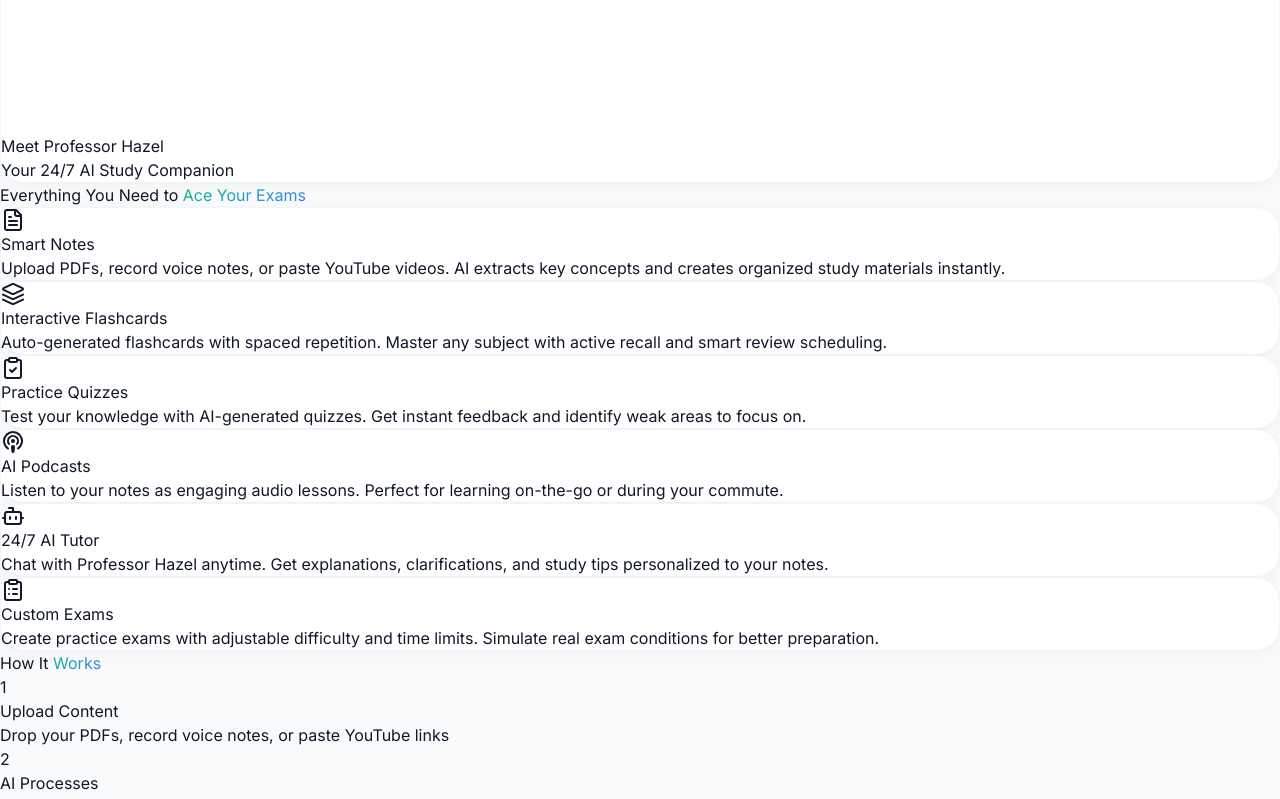
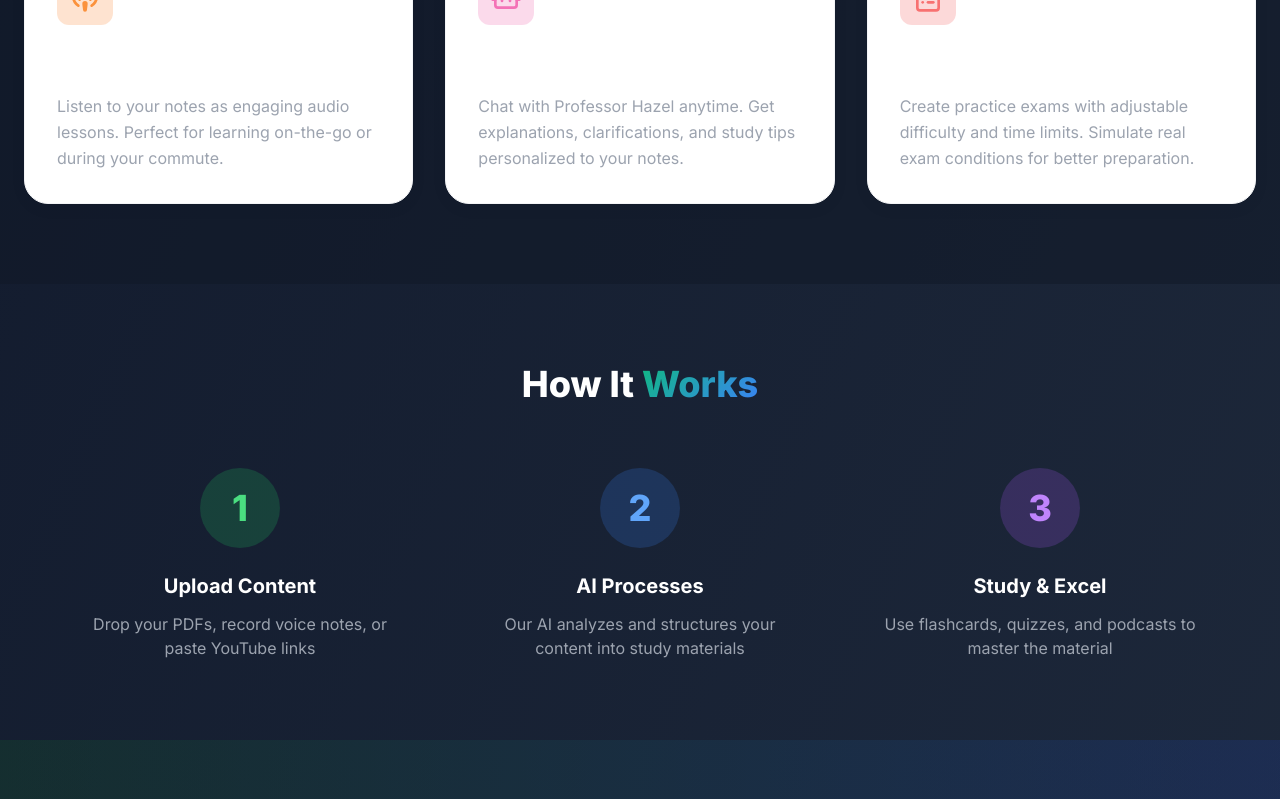
Before and after one commit to Tahaijaz233/hazelnote-web, a Next.js app in the folder hazelnote/: page / in a window 1280 px wide. Shown: the part 1600-2399 px from the top of the page. Built offline with nearby package versions, Linux system fonts and the light colour scheme; no server answers.

Commit message:
Create tailwind.config.js

```diff
--- /dev/null
+++ b/hazelnote/tailwind.config.js
@@ -0,0 +1,13 @@
+/** @type {import('tailwindcss').Config} */
+module.exports = {
+  content: [
+    "./src/pages/**/*.{js,ts,jsx,tsx,mdx}",
+    "./src/components/**/*.{js,ts,jsx,tsx,mdx}",
+    "./src/app/**/*.{js,ts,jsx,tsx,mdx}",
+  ],
+  darkMode: 'class',
+  theme: {
+    extend: {},
+  },
+  plugins: [],
+};
```
